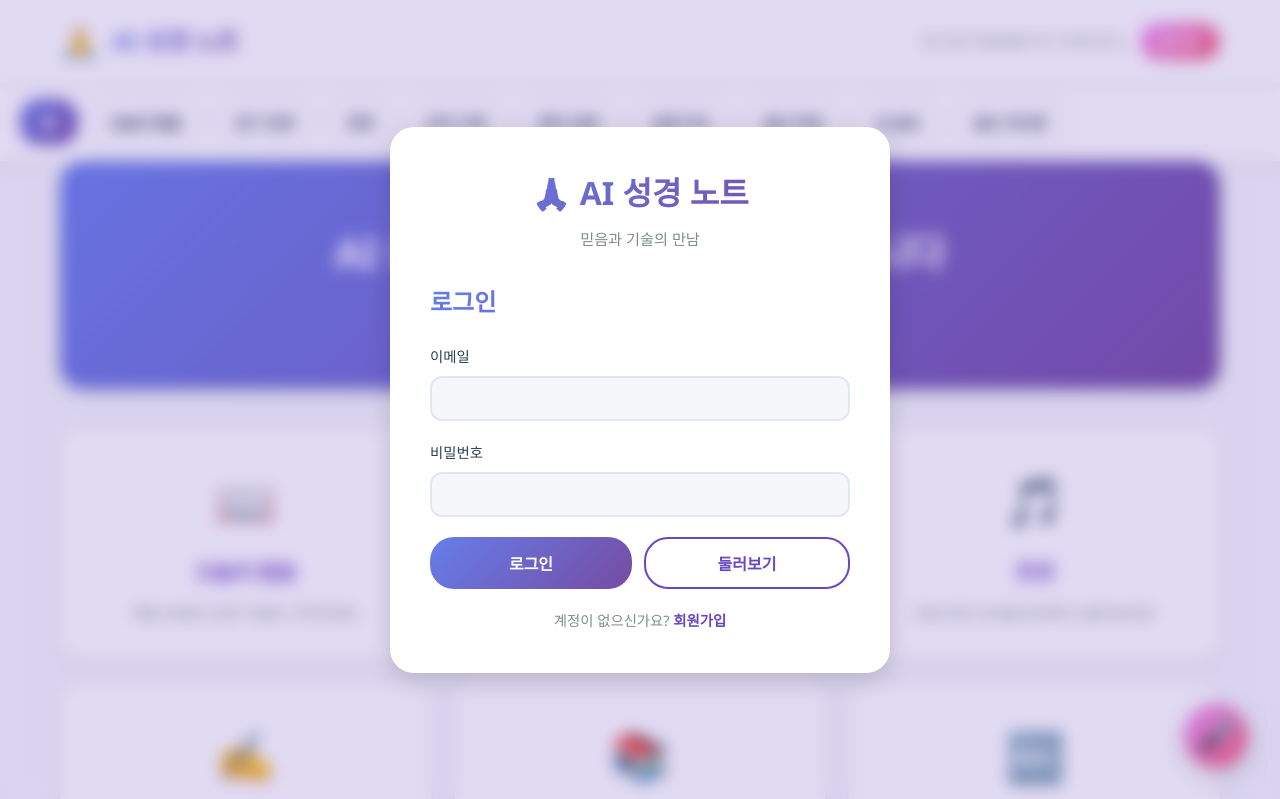
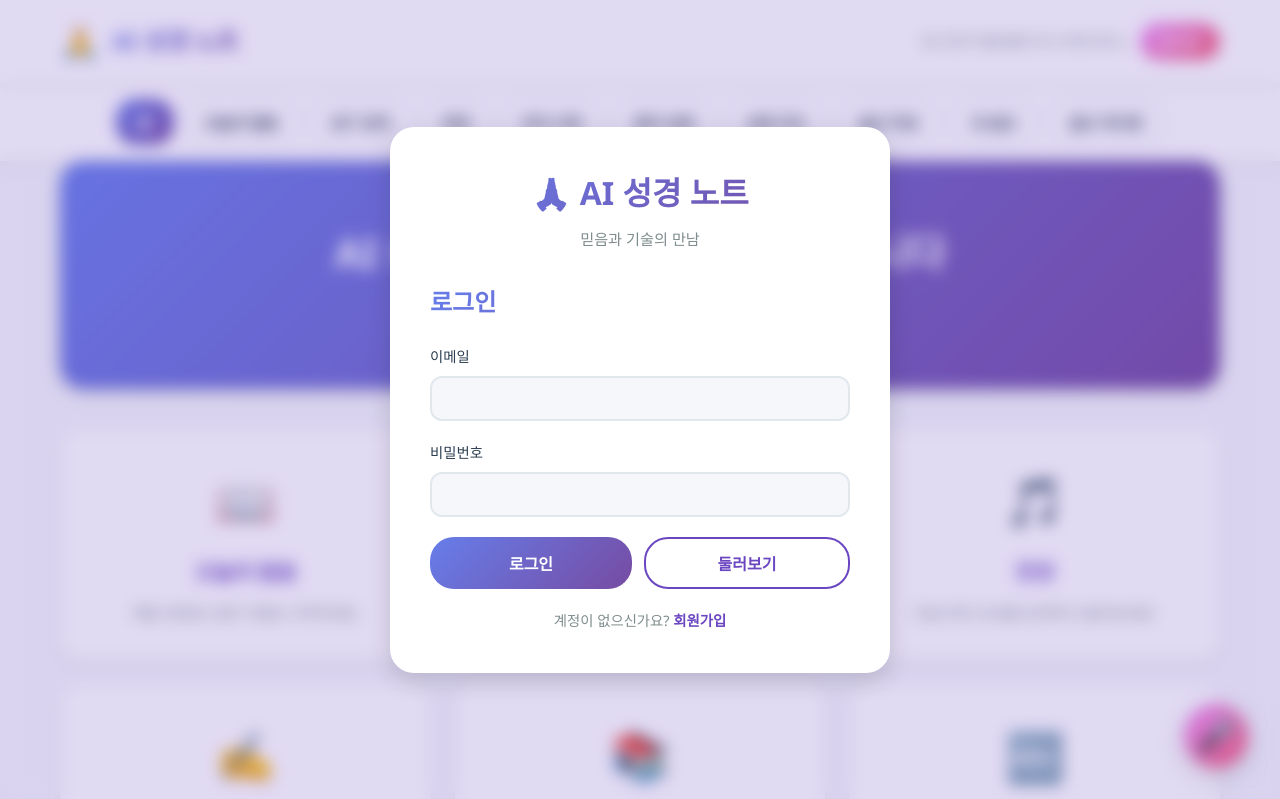
Before and after one commit to hsamusdae-a11y/product-builder2, a website: page public/index.html in a window 1280 px wide. Shown: the top 799 px of the page. Drawn offline with Linux system fonts and the light colour scheme.

Commit message:
style: 네비게이션 메뉴 가운데 정렬 적용

```diff
--- a/public/styles.css
+++ b/public/styles.css
@@ -212,6 +212,7 @@ header .container {
 /* ===== 네비게이션 ===== */
 .nav-bar {
     display: flex;
+    justify-content: center; /* 메뉴 가운데 정렬 추가 */
     gap: 8px;
     padding: 16px 20px;
     background: var(--card-bg);
```
